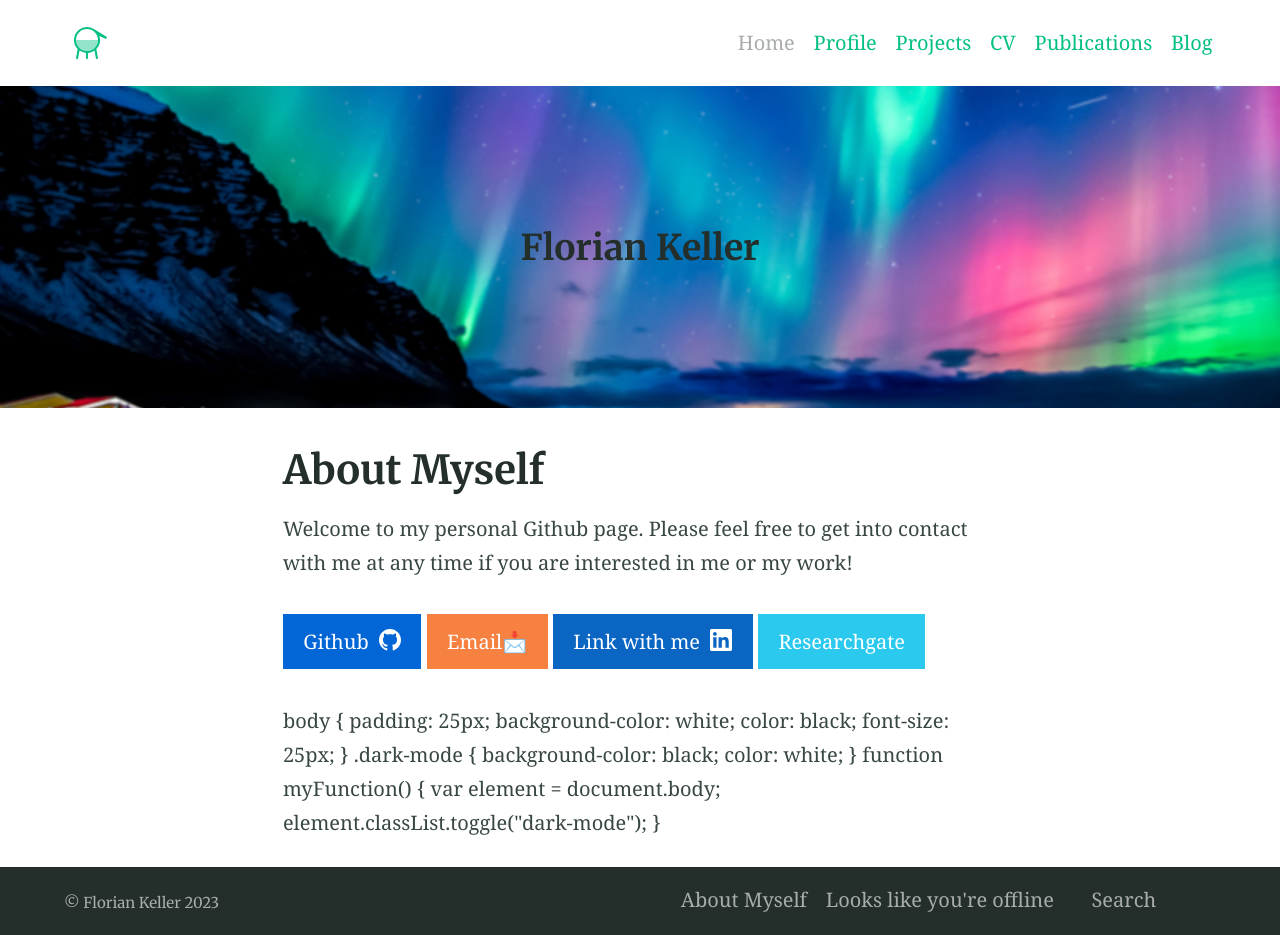
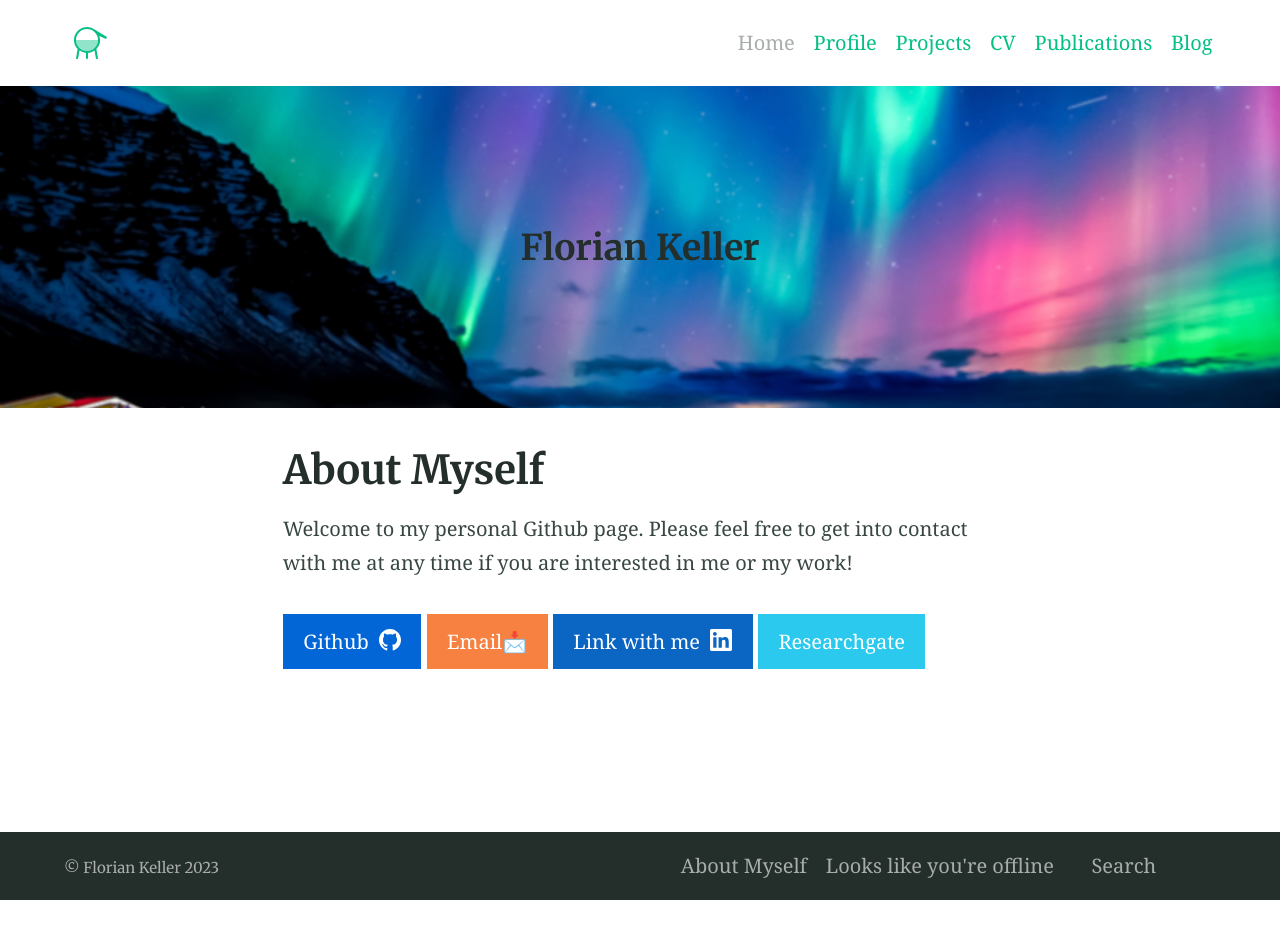
Before and after one commit to FlorianMKeller/Fkeller1, a Jekyll site: the page built from index.md, in a window 1280 px wide. Built offline with Jekyll 4.4.1, drawn with Linux system fonts in a browser that asks for light colours; after the commit the page ends 900 px from its top, so only the background shows below that.

Commit message:
Update index.md

```diff
--- a/index.md
+++ b/index.md
@@ -10,20 +10,3 @@ excerpt: "Welcome to my personal Github page. Please feel free to get into conta
 Welcome to my personal Github page. Please feel free to get into contact with me at any time if you are interested in me or my work!
 
 {% include button.html text="Github" icon="github" link="https://github.com/FlorianMKeller" color="#0366d6" %} {% include button.html text="Email📩" link="mailto:florian.m.keller@gmx.de" color="#f68140" %} {% include button.html text="Link with me" icon="linkedin" link="https://www.linkedin.com/in/florian-keller-9b49b7259/" color="#0A66C2" %} {% include button.html text="Researchgate" link="https://www.researchgate.net/profile/Florian_Keller9" color="#2bc9ee" %}
-
-<body>
-  body {
-  padding: 25px;
-  background-color: white;
-  color: black;
-  font-size: 25px;
-}
-
-.dark-mode {
-  background-color: black;
-  color: white;
-}
-  function myFunction() {
-  var element = document.body;
-  element.classList.toggle("dark-mode");
-}
```
